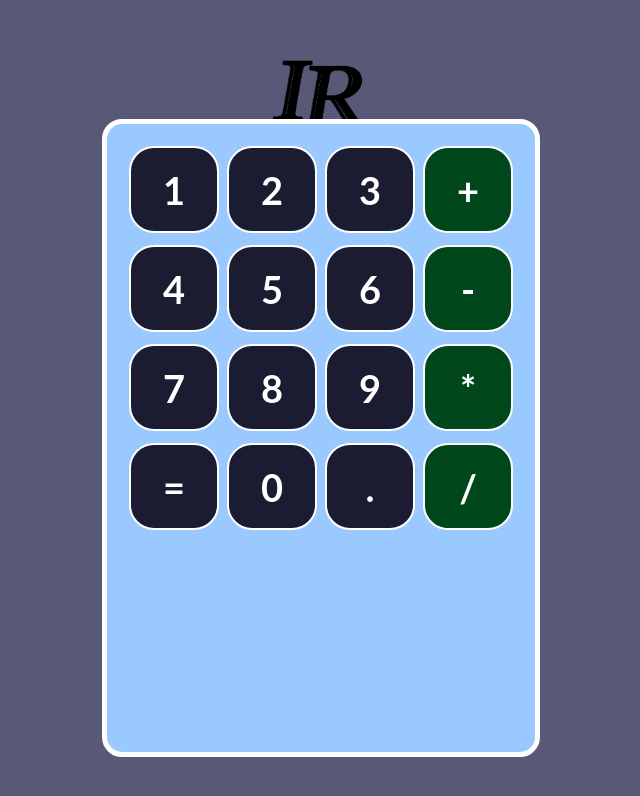
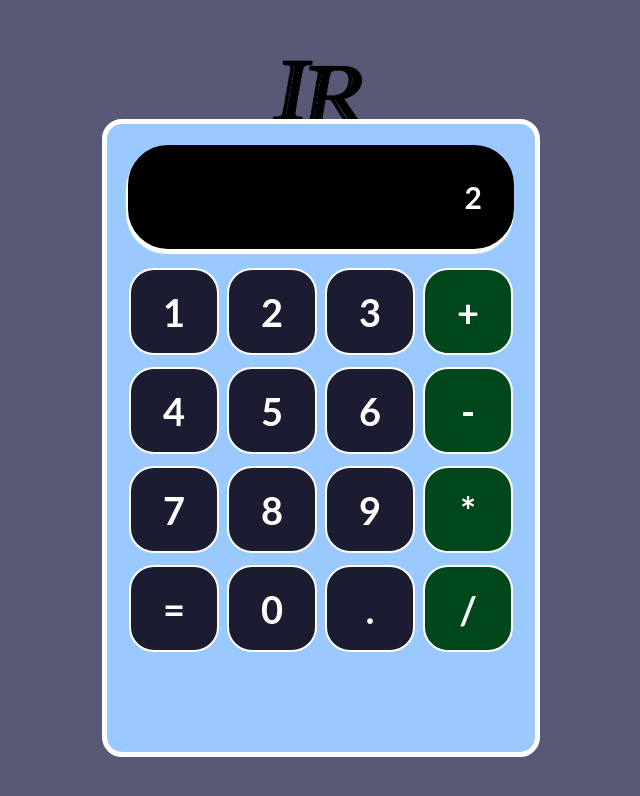
Before and after one commit to irvinzato/CalculadoraReact, a React (Create React App) app: page / in a window 1280 px wide. Shown: the top 796 px of the page, without its empty margins (319-959 px from the left). Built offline with nearby package versions, Linux system fonts and the light colour scheme.

Commit message:
Componente Pantalla implementado

```diff
--- a/src/App.jsx
+++ b/src/App.jsx
@@ -1,6 +1,7 @@
 import './App.css';
 import logoIr from './images/logo-IR.png'
 import Button from './components/Button';
+import Pantalla from './components/Pantalla';
 
 function App() {
   return (
@@ -11,6 +12,8 @@
              alt='Logo elegido' />
       </div>
       <div className='calculator-container'>
+        <Pantalla
+         value='2' />
         <div className='row'>
           <Button> 1 </Button>
           <Button> 2 </Button>
--- /dev/null
+++ b/src/components/Pantalla.jsx
@@ -0,0 +1,11 @@
+import React from "react";
+import '../styles/Pantalla.css';
+
+//No necesariamente debe ser "function" el componente, tambien puedo definirlo de esta manera
+const Pantalla = ({ value }) => (
+  <div className='entered-value'>
+    { value }
+  </div>
+);
+
+export default Pantalla;
--- /dev/null
+++ b/src/styles/Pantalla.css
@@ -0,0 +1,15 @@
+.entered-value {
+    height: 80px;
+    padding: 10px 30px 10px 10px;
+    margin: 7px 7px 15px 7px;
+    background: rgb(0, 0, 0);
+    font-size: 30px;
+    font-weight: bold;
+    color: white;
+    display: flex;
+    justify-content: right;
+    align-items: center;
+    border: 2px solid rgb(0, 0, 0);
+    border-radius: 40px;
+    box-shadow: -1px 4px 1px 1px white;
+}
```
